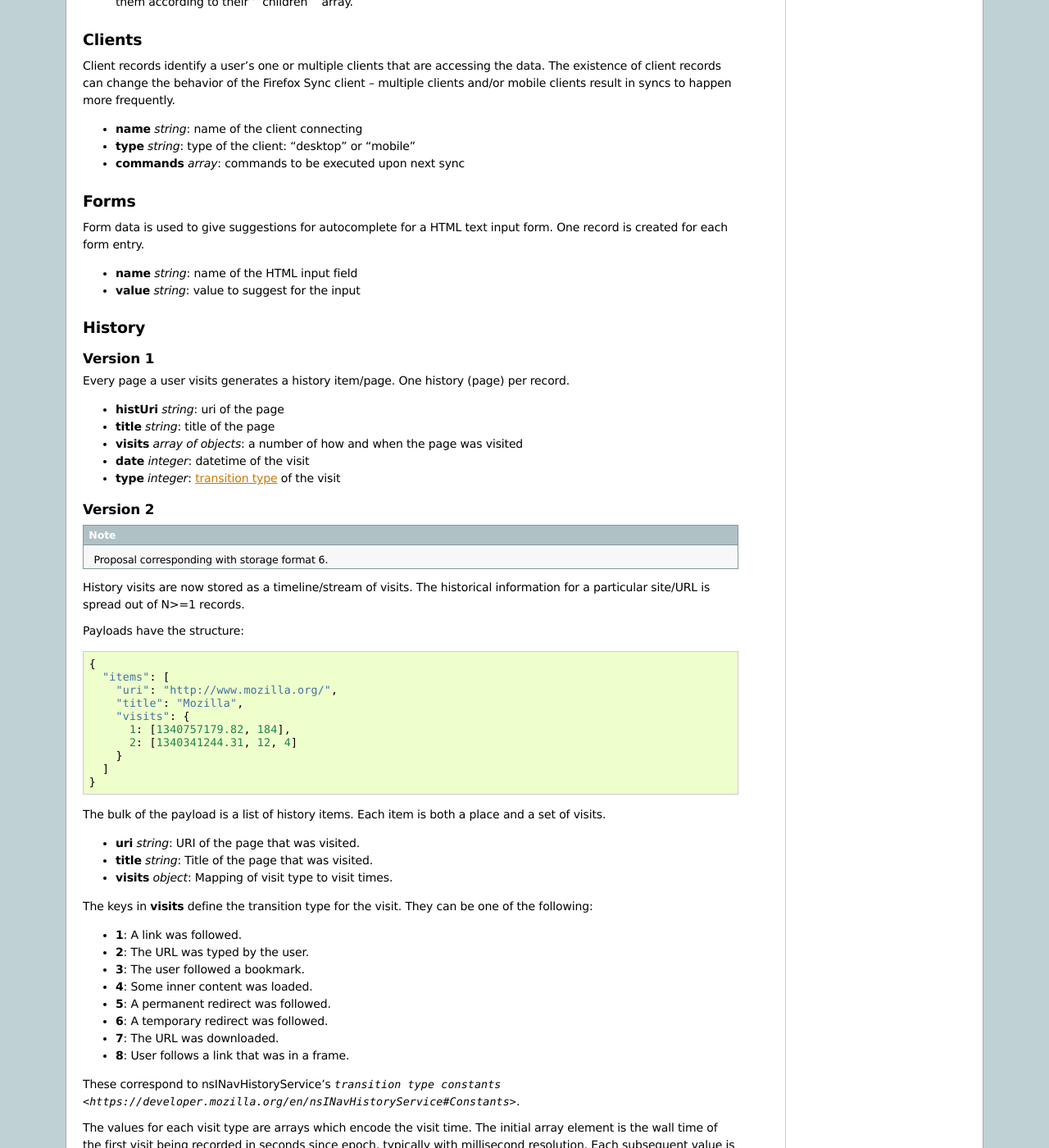
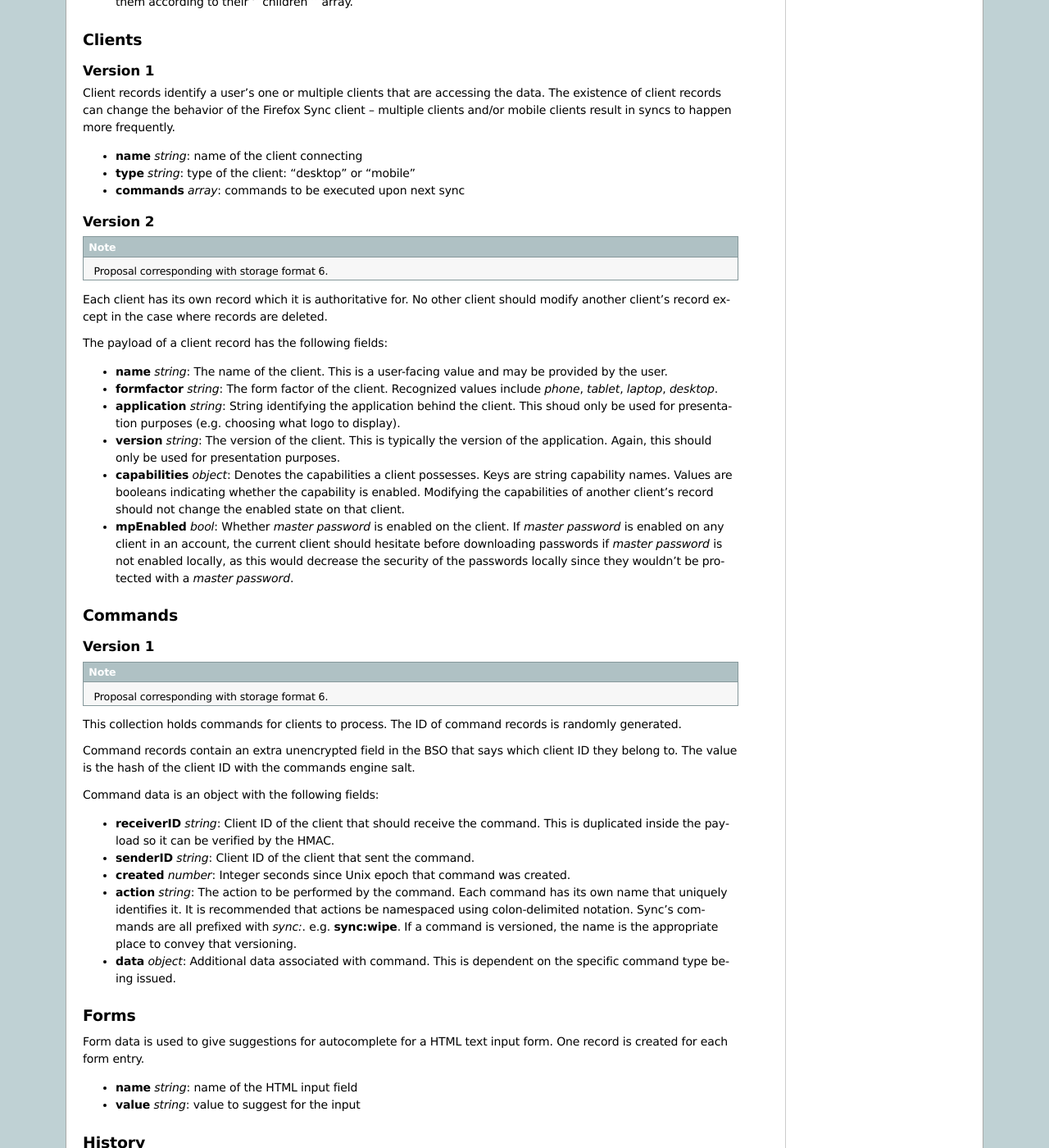
Before and after one commit to mozilla-services/docs, a Sphinx documentation site: the page built from source/sync/objectformats.rst, in a window 1280 px wide and 1400 px high, scrolled down 2624 px. Shown: the whole window at 82% size. Built offline with Sphinx 7.4.7, drawn with Linux system fonts in a browser that asks for light colours; the version number could not be read and is left out; some of the changed text lies outside the part shown.

Commit message:
Document proposed new clients and commands records

```diff
--- a/source/sync/objectformats.rst
+++ b/source/sync/objectformats.rst
@@ -155,6 +155,9 @@ Same as engine version 1, except:
 Clients
 =======
 
+Version 1
+---------
+
 Client records identify a user's one or multiple clients that are accessing the
 data. The existence of client records can change the behavior of the Firefox
 Sync client -- multiple clients and/or mobile clients result in syncs to happen
@@ -163,6 +166,72 @@ more frequently.
 * **name** *string*: name of the client connecting
 * **type** *string*: type of the client: "desktop" or "mobile"
 * **commands** *array*: commands to be executed upon next sync
+
+Version 2
+---------
+
+.. note::
+
+  Proposal corresponding with storage format 6.
+
+Each client has its own record which it is authoritative for. No other client
+should modify another client's record except in the case where records are
+deleted.
+
+The payload of a client record has the following fields:
+
+* **name** *string*: The name of the client. This is a user-facing value and
+  may be provided by the user.
+* **formfactor** *string*: The form factor of the client. Recognized values
+  include *phone*, *tablet*, *laptop*, *desktop*.
+* **application** *string*: String identifying the application behind the
+  client. This shoud only be used for presentation purposes (e.g. choosing what
+  logo to display).
+* **version** *string*: The version of the client. This is typically the
+  version of the application. Again, this should only be used for presentation
+  purposes.
+* **capabilities** *object*: Denotes the capabilities a client possesses. Keys
+  are string capability names. Values are booleans indicating whether the
+  capability is enabled. Modifying the capabilities of another client's record
+  should not change the enabled state on that client.
+* **mpEnabled** *bool*: Whether *master password* is enabled on the client. If
+  *master password* is enabled on any client in an account, the current client
+  should hesitate before downloading passwords if *master password* is not
+  enabled locally, as this would decrease the security of the passwords locally
+  since they wouldn't be protected with a *master password*.
+
+Commands
+========
+
+Version 1
+---------
+
+.. note::
+
+  Proposal corresponding with storage format 6.
+
+This collection holds commands for clients to process. The ID of command
+records is randomly generated.
+
+Command records contain an extra unencrypted field in the BSO that says which
+client ID they belong to. The value is the hash of the client ID with the
+commands engine salt.
+
+Command data is an object with the following fields:
+
+* **receiverID** *string*: Client ID of the client that should receive the
+  command. This is duplicated inside the payload so it can be verified by
+  the HMAC.
+* **senderID** *string*: Client ID of the client that sent the command.
+* **created** *number*: Integer seconds since Unix epoch that command was
+  created.
+* **action** *string*: The action to be performed by the command. Each command
+  has its own name that uniquely identifies it. It is recommended that actions
+  be namespaced using colon-delimited notation. Sync's commands are all
+  prefixed with *sync:*. e.g. **sync:wipe**. If a command is versioned, the
+  name is the appropriate place to convey that versioning.
+* **data** *object*: Additional data associated with command. This is dependent
+  on the specific command type being issued.
 
 Forms
 =====
```
